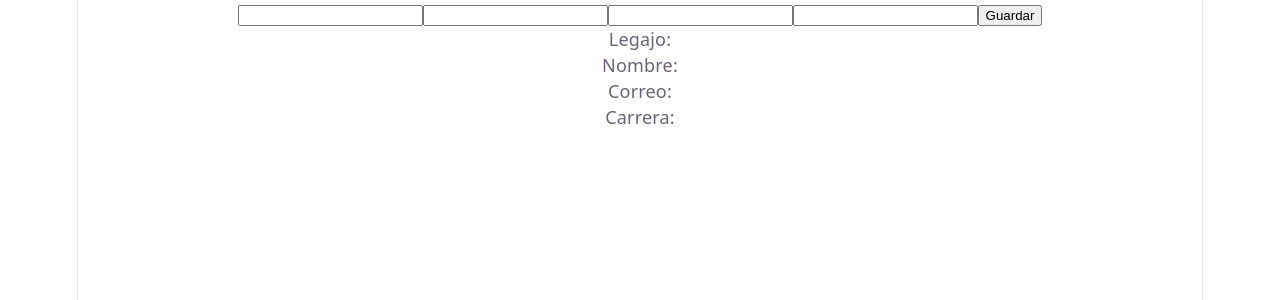
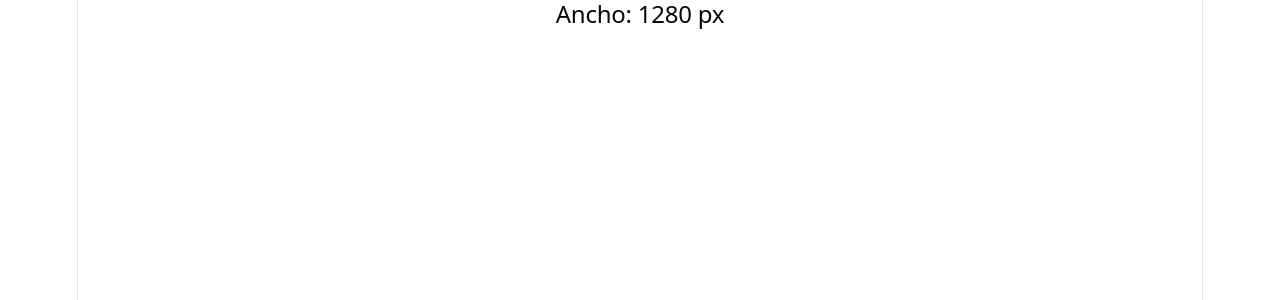
Before and after one commit to Mzeballos15/SGA, a React (Vite) app in the folder frontend-react/: page / in a window 1280 px wide. Shown: the top 300 px of the page. Built offline with nearby package versions, Linux system fonts and the light colour scheme.

Commit message:
Clase 31 - useEffect

```diff
--- a/frontend-react/src/App.jsx
+++ b/frontend-react/src/App.jsx
@@ -1,9 +1,11 @@
-import FormularioA from "./components/FormularioA"
+import Pantalla from "./components/ejemplos/Pantalla"
 
 function App(){
 
   return(
-   <FormularioA/>
+    <>
+   <Pantalla/>
+    </>
   )
 }
 export default App
--- /dev/null
+++ b/frontend-react/src/components/ejemplos/Pantalla.jsx
@@ -0,0 +1,20 @@
+import { useEffect, useState } from "react";
+
+function Pantalla(){
+    const [ancho, setAncho] = useState(window.innerWidth)
+
+    useEffect(()=>{
+        const actualizarAncho = ()=>{
+            setAncho(window.innerWidth)
+        }
+        window.addEventListener("resize", actualizarAncho)
+
+        return ()=> {
+            window.removeEventListener ("resize", actualizarAncho)
+        }
+    }, [])
+    return (
+        <h2>Ancho: {ancho} px</h2>
+    )
+}
+export default Pantalla
```
